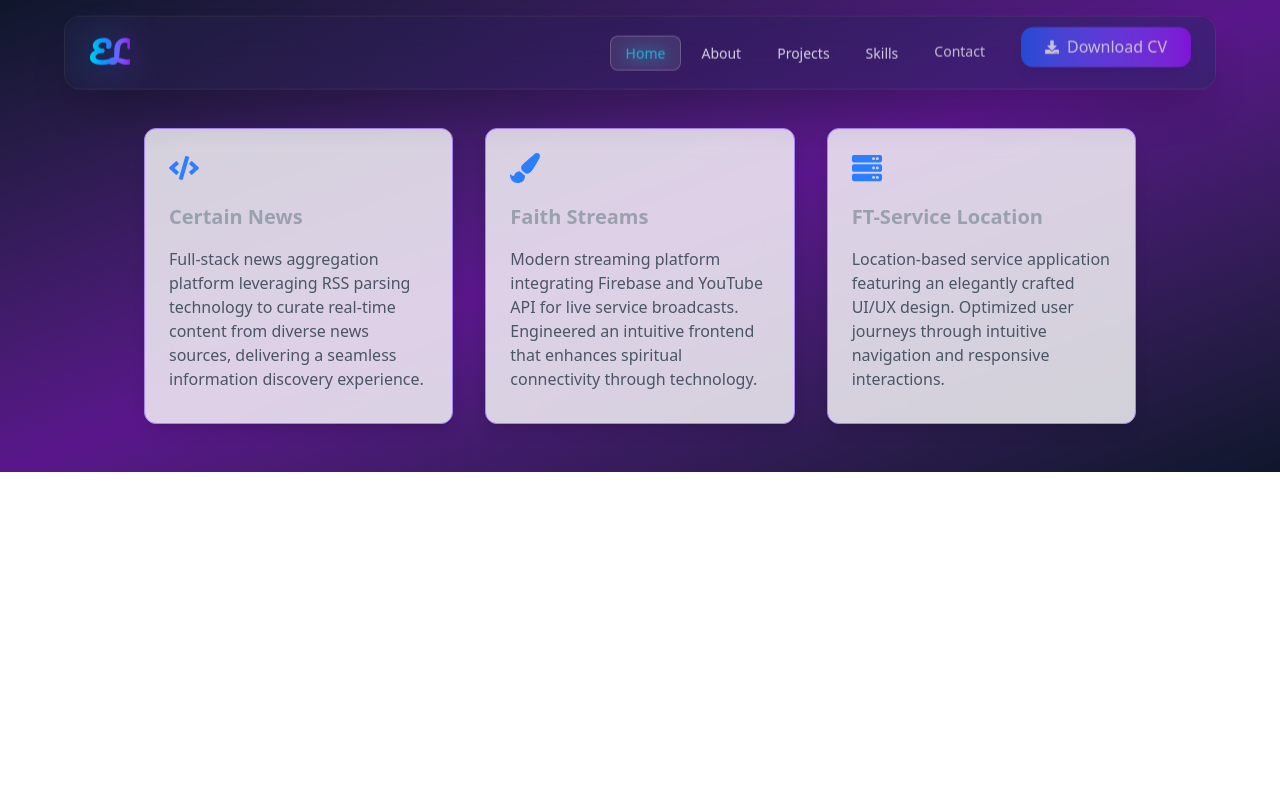
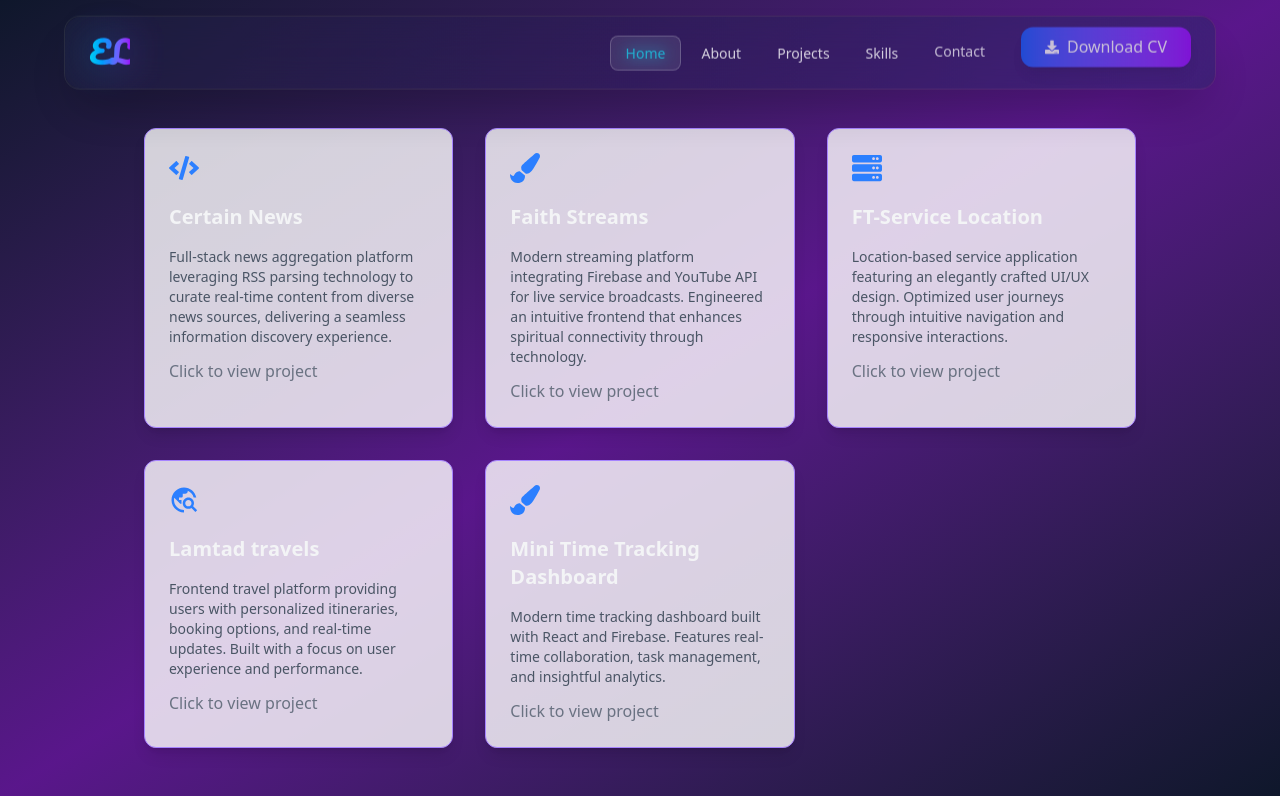
Before and after one commit to Emmy-A-L/my-portfolio, a React (Vite) app: page /projects in a window 1280 px wide. Built offline with nearby package versions, Linux system fonts and the light colour scheme.

Commit message:
feat: Enhance ProjectsPage with additional project cards and onClick functionality

```diff
--- a/src/components/ui/Card.tsx
+++ b/src/components/ui/Card.tsx
@@ -7,6 +7,7 @@ export interface CardProps {
   description: string;
   icon?: IconType;
   children?: React.ReactNode;
+  onClick?: ()=> void;
 }
 
 const Card: React.FC<CardProps> = ({
@@ -14,17 +15,19 @@ const Card: React.FC<CardProps> = ({
   description,
   icon: Icon,
   children,
+  onClick,
 }) => (
   <motion.div
     initial={{ opacity: 0, y: 40 }}
     whileInView={{ opacity: 1, y: 0 }}
     viewport={{ once: true, amount: 0.3 }}
+    onClick={onClick}
     transition={{ duration: 0.6, ease: "easeOut" }}
-    className="bg-white/80 dark:bg-gray-800/80 border border-violet-400 backdrop-blur-lg rounded-xl shadow-lg p-6 flex flex-col items-start gap-3 hover:shadow-2xl transition-shadow min-h-[200px]"
+    className="bg-white/80 dark:bg-gray-800/80 border border-violet-400 hover:backdrop-blur-lg rounded-xl shadow-lg p-6 flex flex-col items-start gap-3 hover:shadow-2xl transition-shadow min-h-[200px] cursor-pointer hover:bg-gray-700/40 hover:border-violet-500 active:scale-95"
   >
     {Icon && <Icon className="text-3xl text-blue-500 mb-2" />}
-    <h3 className="text-xl font-semibold text-gray-400 font-heading mb-1">{title}</h3>
-    <p className="text-gray-600 dark:text-gray-300 mb-2">{description}</p>
+    <h3 className="text-xl font-semibold text-gray-100 font-heading mb-1">{title}</h3>
+    <p className="text-gray-600 dark:text-gray-300 mb-2 text-sm">{description}</p>
     {children}
   </motion.div>
 );
--- a/src/pages/ProjectsPage.tsx
+++ b/src/pages/ProjectsPage.tsx
@@ -1,23 +1,82 @@
+// import { useNavigate } from "react-router-dom";
 import Card from "../components/ui/Card";
 import { FaCode, FaPaintBrush, FaServer } from "react-icons/fa";
+import { MdTravelExplore } from "react-icons/md";
 
 const ProjectsPage = () => {
+  // const navigate = useNavigate()
   return (
     <section className="w-full max-w-5xl mx-auto py-12 px-4 grid grid-cols-1 md:grid-cols-2 lg:grid-cols-3 gap-8">
       <Card
         title="Certain News"
         description="Full-stack news aggregation platform leveraging RSS parsing technology to curate real-time content from diverse news sources, delivering a seamless information discovery experience."
         icon={FaCode}
+        onClick={() =>
+          window.open("https://appcertain-news.vercel.app", "_blank")
+        }
+        children={
+          <p className="text-gray-500 dark:text-gray-400 -mt-2">
+            Click to view project
+          </p>
+        }
       />
       <Card
         title="Faith Streams"
         description="Modern streaming platform integrating Firebase and YouTube API for live service broadcasts. Engineered an intuitive frontend that enhances spiritual connectivity through technology."
         icon={FaPaintBrush}
+        onClick={() =>
+          window.open("https://faith-stream-ruddy.vercel.app", "_blank")
+        }
+        children={
+          <p className="text-gray-500 dark:text-gray-400 -mt-2">
+            Click to view project
+          </p>
+        }
       />
       <Card
         title="FT-Service Location"
         description="Location-based service application featuring an elegantly crafted UI/UX design. Optimized user journeys through intuitive navigation and responsive interactions."
         icon={FaServer}
+        onClick={() =>
+          window.open(
+            "https://ft-service-and-loading-bays.vercel.app/",
+            "_blank"
+          )
+        }
+        children={
+          <p className="text-gray-500 dark:text-gray-400 -mt-2">
+            Click to view project
+          </p>
+        }
+      />
+      <Card
+        title="Lamtad travels"
+        description="Frontend travel platform providing users with personalized itineraries, booking options, and real-time updates. Built with a focus on user experience and performance."
+        icon={MdTravelExplore}
+        onClick={() =>
+          window.open("https://lamtad-travel-agency.vercel.app", "_blank")
+        }
+        children={
+          <p className="text-gray-500 dark:text-gray-400 -mt-2">
+            Click to view project
+          </p>
+        }
+      />
+      <Card
+        title="Mini Time Tracking Dashboard"
+        description="Modern time tracking dashboard built with React and Firebase. Features real-time collaboration, task management, and insightful analytics."
+        icon={FaPaintBrush}
+        onClick={() =>
+          window.open(
+            "https://time-tracking-dashboard-user.vercel.app",
+            "_blank"
+          )
+        }
+        children={
+          <p className="text-gray-500 dark:text-gray-400 -mt-2">
+            Click to view project
+          </p>
+        }
       />
     </section>
   );
```
